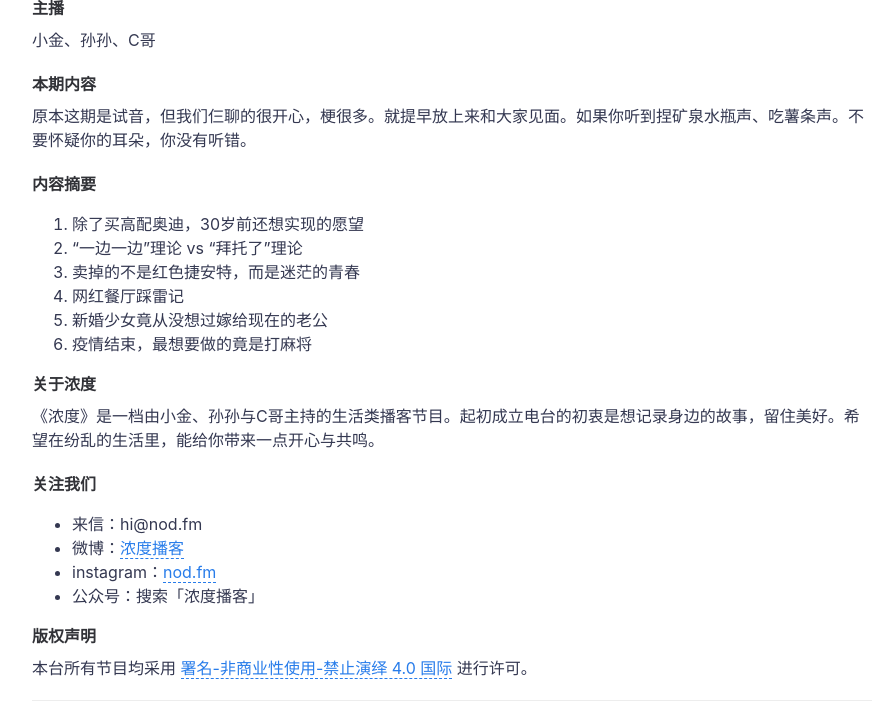
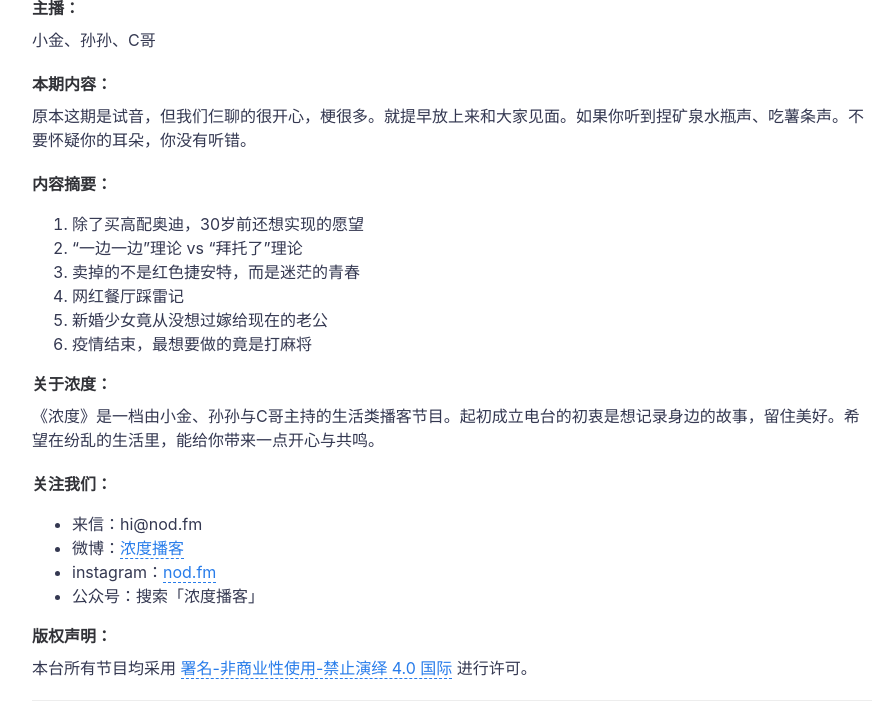
Before and after one commit to veblenkeung/nodfm.github.io, a Jekyll site: the page built from _posts/2020-06-02-000.md, in a window 1280 px wide and 1400 px high, scrolled down 475 px, cut to the strip 271-997 px from the top of the window. Shown: the whole strip, without its empty margins (188-1083 px from the left). Built offline with Jekyll 4.4.1, drawn with Linux system fonts in a browser that asks for light colours; comment, search, counter and statistics services are not loaded.

Commit message:
w er t
w er t

```diff
--- a/_posts/2020-06-02-000.md
+++ b/_posts/2020-06-02-000.md
@@ -8,17 +8,17 @@ featured-img: posts_0000
 
 
 
-#### 主播
+#### 主播：
 
 小金、孙孙、C哥
 
 
-#### 本期内容
+#### 本期内容：
 
 原本这期是试音，但我们仨聊的很开心，梗很多。就提早放上来和大家见面。如果你听到捏矿泉水瓶声、吃薯条声。不要怀疑你的耳朵，你没有听错。
 
 
-#### 内容摘要
+#### 内容摘要：
 
 1. 除了买高配奥迪，30岁前还想实现的愿望
 2. “一边一边”理论 vs “拜托了”理论
@@ -28,12 +28,12 @@ featured-img: posts_0000
 6. 疫情结束，最想要做的竟是打麻将
 
 
-#### 关于浓度
+#### 关于浓度：
 
 《浓度》是一档由小金、孙孙与C哥主持的生活类播客节目。起初成立电台的初衷是想记录身边的故事，留住美好。希望在纷乱的生活里，能给你带来一点开心与共鸣。
 
 
-#### 关注我们
+#### 关注我们：
 
 * 来信：hi@nod.fm
 * 微博：[浓度播客](//weibo.com/nongduorg)
@@ -41,6 +41,6 @@ featured-img: posts_0000
 * 公众号：搜索「浓度播客」
 
 
-#### 版权声明
+#### 版权声明：
 
 本台所有节目均采用 [署名-非商业性使用-禁止演绎 4.0 国际](https://creativecommons.org/licenses/by-nc-nd/4.0/deed.zh) 进行许可。
```
Also changed, not shown: 1 other file.
